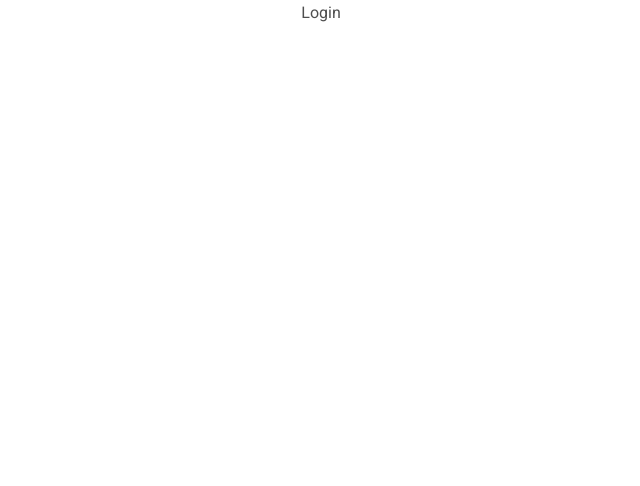
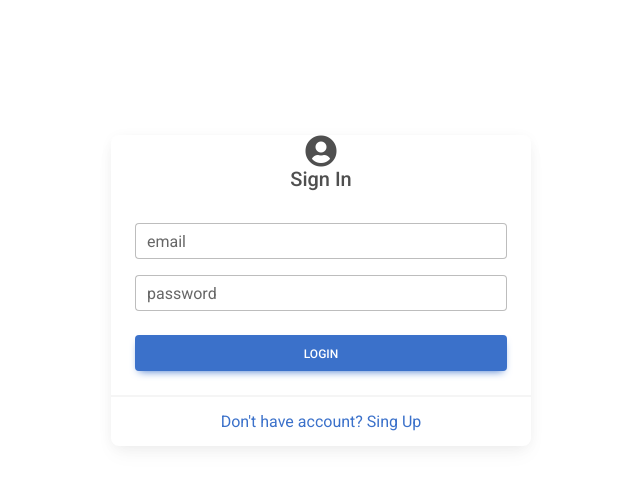
Before and after one commit to JENIA89/MERN-projecr, a React (Create React App) app in the folder client/: page /login in a window 1280 px wide. Shown: the top 486 px of the page, without its empty margins (319-959 px from the left). Built offline with nearby package versions, Linux system fonts and the light colour scheme.

Commit message:
feat: add store

```diff
--- a/client/package.json
+++ b/client/package.json
@@ -17,6 +17,7 @@
     "@types/react-redux": "^7.1.24",
     "@types/react-router-dom": "^5.3.3",
     "@types/react-toastify": "^4.1.0",
+    "@types/styled-components": "^5.1.25",
     "axios": "^0.27.2",
     "material-ui-chip-input": "^1.1.0",
     "mdb-react-ui-kit": "^3.0.0",
--- /dev/null
+++ b/client/src/api/auth/index.ts
@@ -0,0 +1,4 @@
+import { api } from './../index';
+import * as models from 'models';
+
+export const signIn = (model: models.ILoginModel) => api.post('/users/sigin', model)
--- a/client/src/index.tsx
+++ b/client/src/index.tsx
@@ -5,11 +5,15 @@ import './index.css';
 import App from './App';
 import reportWebVitals from './reportWebVitals';
 import { BrowserRouter } from 'react-router-dom';
+import { Provider } from 'react-redux';
+import store from 'redux/store';
 
 ReactDOM.render(
   <React.StrictMode>
     <BrowserRouter>
-      <App />
+      <Provider store={store}>
+        <App />
+      </Provider>
     </BrowserRouter>
   </React.StrictMode>,
   document.getElementById('root')
--- /dev/null
+++ b/client/src/models/index.ts
@@ -0,0 +1,4 @@
+export interface ILoginModel {
+  email: string;
+  password: string;
+}
--- a/client/src/pages/Login/index.tsx
+++ b/client/src/pages/Login/index.tsx
@@ -1,18 +1,81 @@
-import React, { FC } from 'react';
+import React, { FC, useState } from 'react';
+import * as S from './styled';
 import {
   MDBBtn,
   MDBCard,
+  MDBIcon,
   MDBCardBody,
   MDBCardFooter,
   MDBInput,
   MDBSpinner,
   MDBValidation
 } from 'mdb-react-ui-kit';
+import { Link } from 'react-router-dom';
+import { ILoginModel } from 'models';
+import { useDispatch } from 'react-redux';
 
+const initialState: ILoginModel = {
+  email: '',
+  password: ''
+}
 
 const Login: FC = (): JSX.Element => {
+  const [ formValue, setFormValue ] = useState<typeof initialState>(initialState);
+  const { email, password } = formValue;
+  const dispath = useDispatch();
+
+  const handleSubmit = (e: React.SyntheticEvent) => {
+    e.preventDefault();
+  }
+
+  const onInputChange = (e: React.ChangeEvent<HTMLInputElement>) => {
+    const { name, value } = e.target;
+    console.log(name, 'name');
+    console.log(value, 'value');
+    setFormValue({...formValue, [name]: value});
+  }
+
   return (
-    <div>Login</div>
+    <S.LoginContainer>
+      <MDBCard alignment='left'>
+        <MDBIcon fas  icon='user-circle' className='fa-2x'/>
+        <h5>Sign In</h5>
+        <MDBCardBody>
+          <MDBValidation onSubmit={handleSubmit} noValidate className='row g-3'>
+            <div className="col-md-12">
+              <MDBInput
+                label='email'
+                type='email'
+                name='email'
+                value={email}
+                onChange={onInputChange}
+                required
+              />
+            </div>
+            <div className="col-md-12">
+              <MDBInput
+                label='password'
+                type='password'
+                name='password'
+                value={password}
+                onChange={onInputChange}
+                required
+              />
+            </div>
+            <div className="col-12">
+              <MDBBtn style={{width: '100%'}} className='mt-2'>
+                Login
+              </MDBBtn>
+            </div>
+          </MDBValidation>
+        </MDBCardBody>
+        <MDBCardFooter>
+          <Link to='/register'>
+            Don't have account? Sing Up
+          </Link>
+        </MDBCardFooter>
+      </MDBCard>
+    </S.LoginContainer>
 
   )
 }
--- /dev/null
+++ b/client/src/pages/Login/styled.ts
@@ -0,0 +1,7 @@
+import styled from 'styled-components';
+
+export const LoginContainer = styled.div`
+  margin: 120px auto 0;
+  padding: 15px;
+  max-width: 450px;
+`
--- /dev/null
+++ b/client/src/redux/features/authSlice.ts
@@ -0,0 +1,33 @@
+import { createAsyncThunk, createSlice } from "@reduxjs/toolkit";
+
+interface AuthState {
+  user: null;
+  error: string;
+  isLoading: boolean;
+}
+
+const initialState: AuthState = {
+  user: null,
+  isLoading: false,
+  error: ''
+}
+
+export const login = createAsyncThunk(
+  'auth/login',
+  async() => {
+    try {
+
+    } catch (error) {
+      console.log(error);
+
+    }
+  }
+)
+
+const authSlice = createSlice({
+  name: 'auth',
+  initialState,
+  reducers: {}
+})
+
+export default authSlice.reducer;
--- /dev/null
+++ b/client/src/redux/store.ts
@@ -0,0 +1,8 @@
+import { configureStore } from "@reduxjs/toolkit";
+import AuthReDucer from './features/authSlice'
+
+export default configureStore({
+  reducer: {
+    auth: AuthReDucer
+  }
+})
```
Also changed, not shown: client/src/api/index.ts (added, +7 -0 lines), 2 other files (tests, documents, lock files or other folders).
